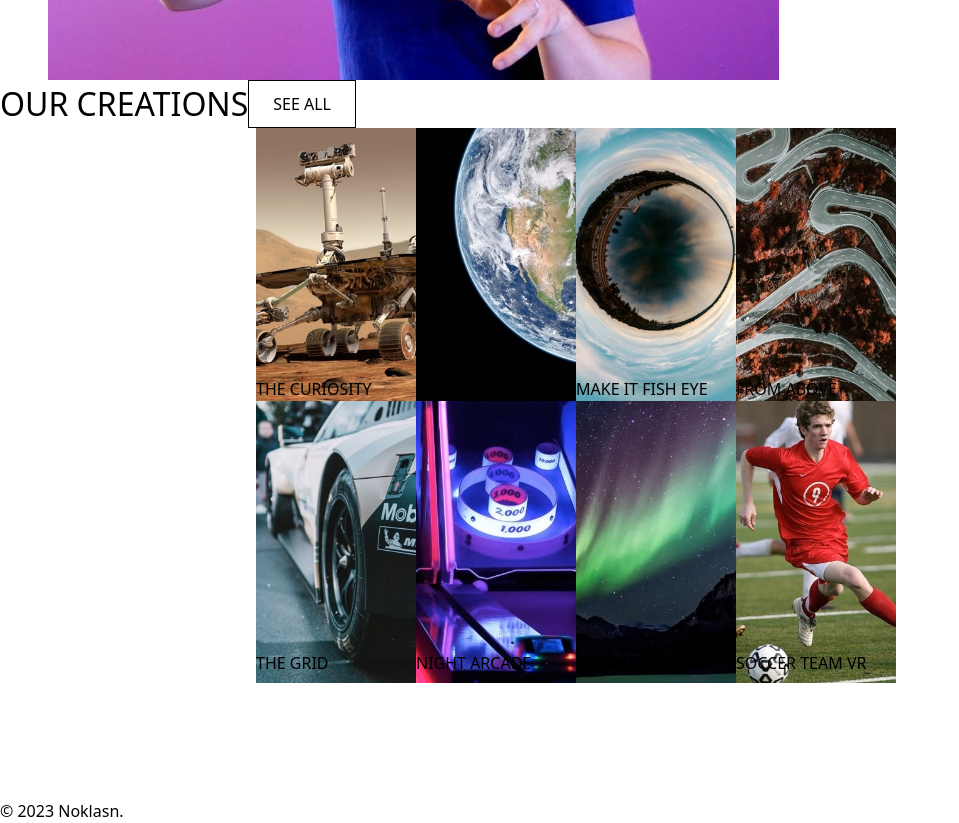
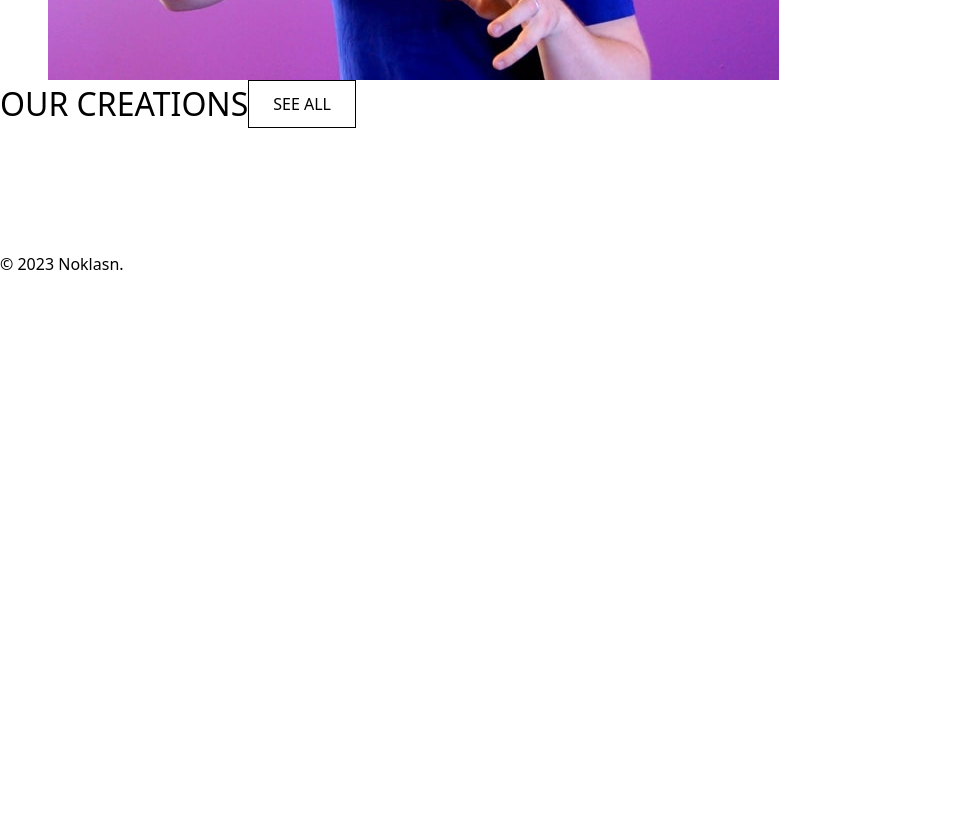
Before and after one commit to noklash/vite-7, a React (Vite) app in the folder my-project/: page / in a window 1280 px wide. Shown: the part 1220-2043 px from the top of the page, without its empty margins (0-959 px from the left). After the commit the page ends 1496 px from the top, so only its background shows below. Built offline with nearby package versions, Linux system fonts and the light colour scheme.

Commit message:
added a toggle to hide and show image gallery

```diff
--- a/my-project/src/page.jsx
+++ b/my-project/src/page.jsx
@@ -8,6 +8,12 @@ export default function Page(){
 
     const screenWidth = window.innerWidth
     const [screen, setScreen] = React.useState(screenWidth)
+    const [show, setShow] = React.useState(false)
+
+
+    function toggleImage(){
+        setShow((prev)=> !prev)
+    }
 
     window.addEventListener('resize', ()=>setScreen(window.innerWidth))
 
@@ -31,11 +37,11 @@ export default function Page(){
             <div className="creations mt-8">
                 <div className="creation--head">
                     <h2 className="mr-auto creation-h">OUR CREATIONS</h2>
-                    <button className="all">SEE ALL</button>
+                    <button className="all hover:bg-black hover:text-white"  onClick={toggleImage}>{show ? "HIDE" : "SEE ALL"}</button>
                 </div>
             </div>
 
-            <Gallery screen={screen}/>
+            {show && <Gallery screen={screen}/>}
             </div>
 
     )
```
